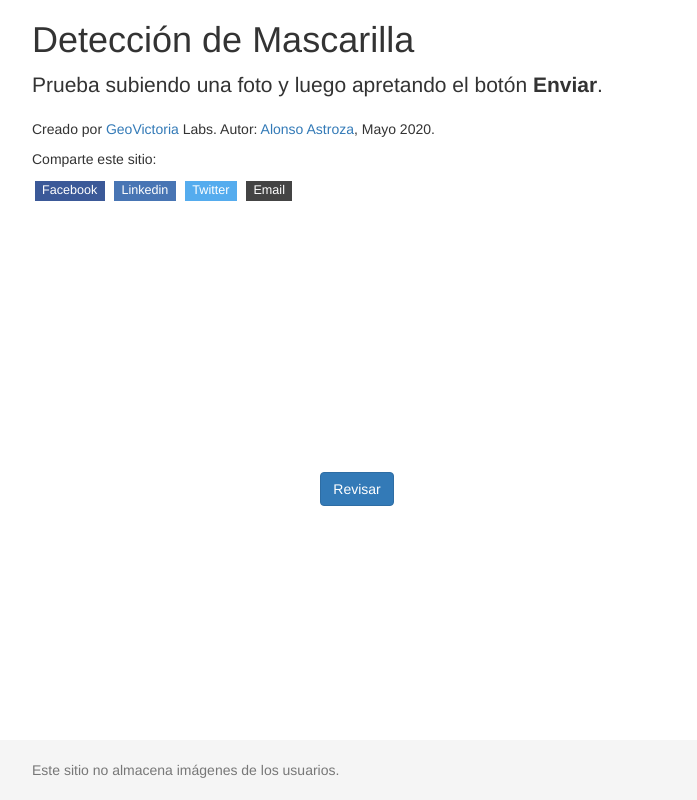
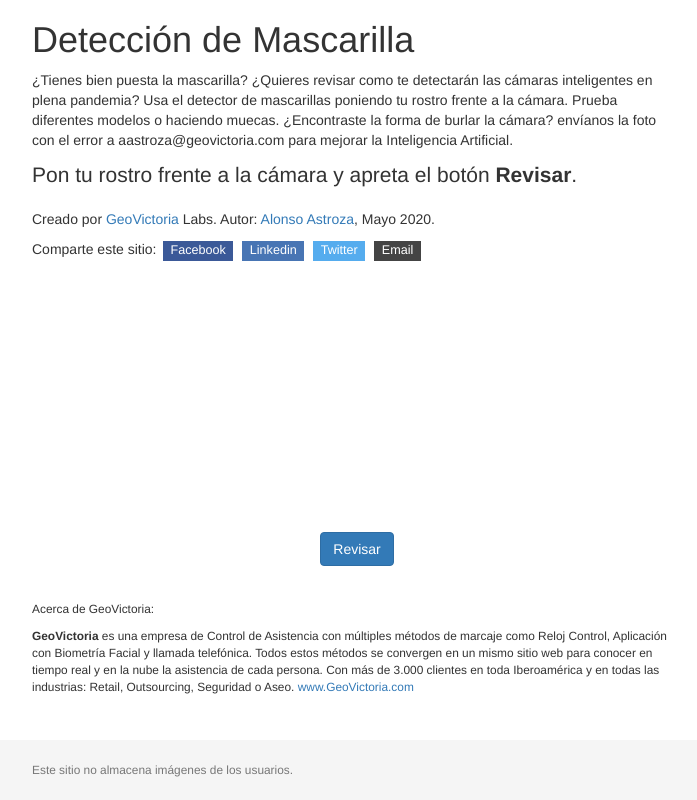
Before and after one commit to aastroza/Face-Mask-Detector, a Flask app: page / in a window 1280 px wide. Shown: the whole page, without its empty margins (283-980 px from the left). Run offline with Flask 2, Linux system fonts and the light colour scheme; parts of the project's set-up code (start-up, migrations or seed data) failed here and were passed over; some libraries are stand-ins or nearby versions.

Commit message:
Update index.html

```diff
--- a/app/templates/index.html
+++ b/app/templates/index.html
@@ -58,11 +58,14 @@
       <div class = "starter-template">
 
           <h1>Detección de Mascarilla</h1>
-          <p class = "lead">Prueba subiendo una foto y luego apretando el botón <b>Enviar</b>.</p>
+          <p>¿Tienes bien puesta la mascarilla? ¿Quieres revisar como te detectarán las cámaras inteligentes en plena pandemia?
+            Usa el detector de mascarillas poniendo tu rostro frente a la cámara. Prueba diferentes modelos o haciendo muecas. ¿Encontraste la forma de burlar la cámara? envíanos la foto con el error a aastroza@geovictoria.com para mejorar la Inteligencia Artificial.</p>
+          <p class = "lead">Pon tu rostro frente a la cámara y apreta el botón <b>Revisar</b>.</p>
           <p>Creado por <a href="https://www.geovictoria.com/">GeoVictoria</a> Labs. Autor: <a href="http://twitter.com/aastroza">Alonso Astroza</a>, Mayo 2020.</p>
-          <p>Comparte este sitio:</p>
+
       </div>
-      <div class="share-btns"></div>
+      <div class="share-btns">
+        Comparte este sitio:
         <a href="http://www.facebook.com/sharer.php?u=https://face-mask-detector.herokuapp.com/" class="share-btn facebook" target="_blank">
           Facebook
         </a>
@@ -80,6 +83,7 @@
     </div>
 
 
+
     <header class="navbar">
       <form action="/upload" method="post" enctype="multipart/form-data" >
           <div align="center" style="margin-top:20px">
@@ -92,9 +96,18 @@
     </header>
 
     <div class="text-center" id="content"></div>
+
+    <div class = "container" style="margin-top:20px">
+      <p><small>Acerca de GeoVictoria:</small></p>
+      <p><small><b>GeoVictoria</b> es una empresa de Control de Asistencia con múltiples métodos de marcaje como Reloj Control, Aplicación con Biometría Facial y llamada telefónica. Todos estos métodos se convergen en un mismo sitio web para conocer en tiempo real y en la nube la asistencia de cada persona.
+        Con más de 3.000 clientes en toda Iberoamérica y en todas las industrias: Retail, Outsourcing, Seguridad o Aseo.
+        <a href="https://www.geovictoria.com">www.GeoVictoria.com</a></small></p>
+    </div>
+
+
     <footer class="footer">
       <div class="container">
-        <span class="text-muted">Este sitio no almacena imágenes de los usuarios.</span>
+        <span class="text-muted"><small>Este sitio no almacena imágenes de los usuarios.</small></span>
       </div>
     </footer>
   </body>
```
